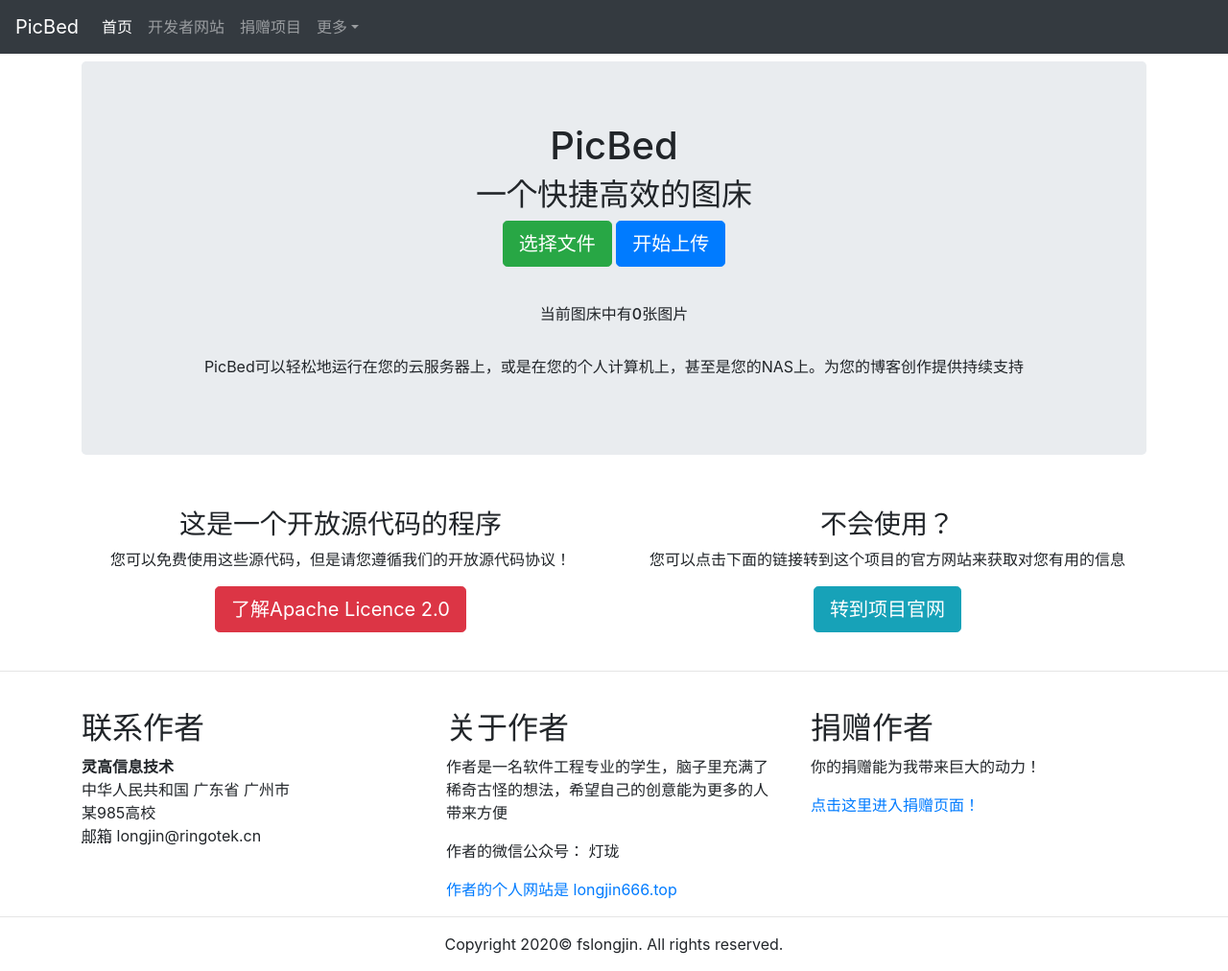
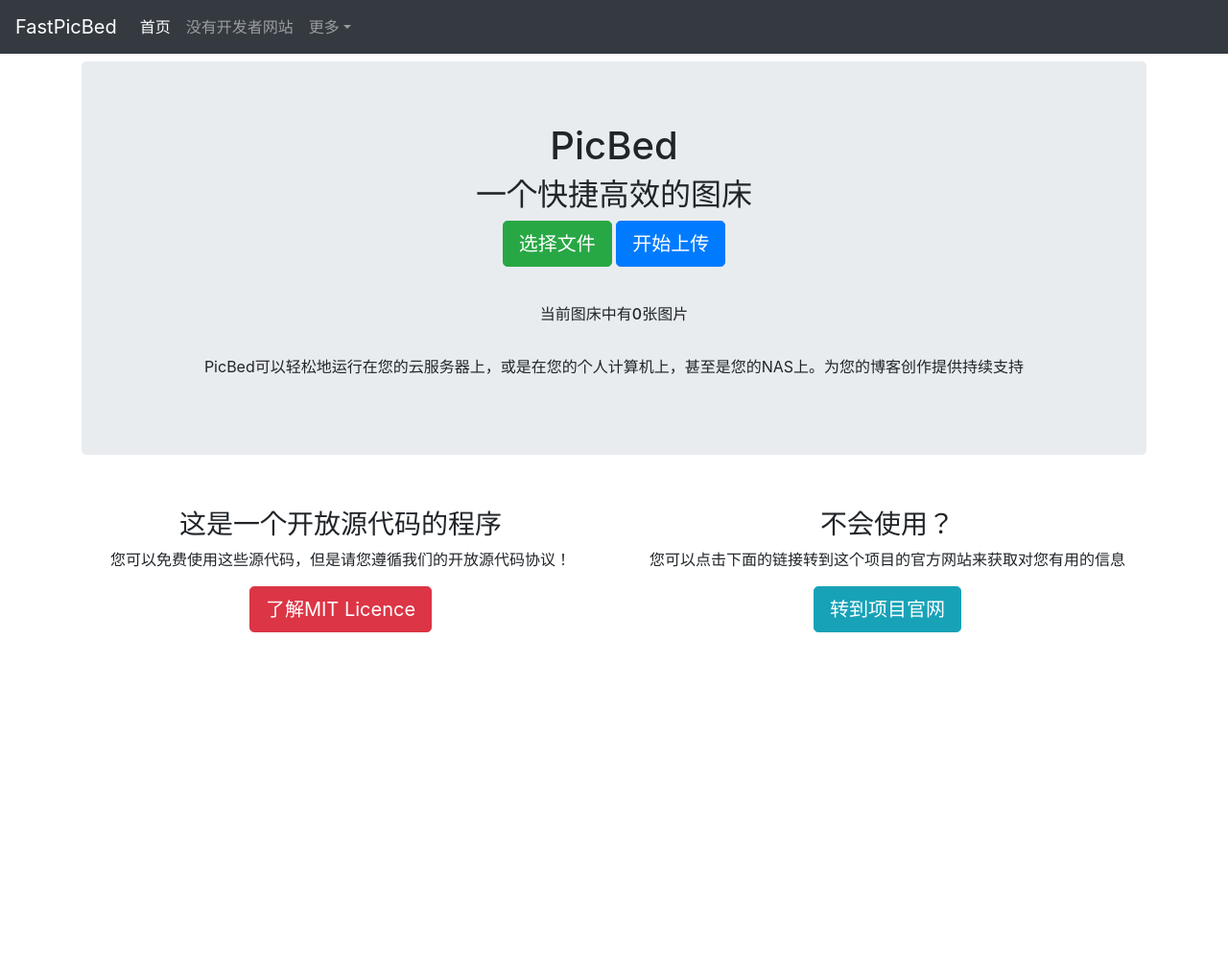
Before and after one commit to yw1573/FastPicBed, a FastAPI app: page / in a window 1280 px wide. Shown: the whole page at 96% size. After the commit the page ends 659 px from the top, so only its background shows below. Run offline with FastAPI, Linux system fonts and the light colour scheme; some libraries are stand-ins or nearby versions.

Commit message:
提交readme文档以及简化html，标记了项目灵感来源，以及借鉴部分代码

```diff
--- a/templates/index.html
+++ b/templates/index.html
@@ -10,7 +10,7 @@
   </head>
   <body>
     <nav class="navbar navbar-expand-lg navbar-dark bg-dark">
-      <a class="navbar-brand" href="#">PicBed</a>
+      <a class="navbar-brand" href="#">FastPicBed</a>
       <button class="navbar-toggler" type="button" data-toggle="collapse" data-target="#navbarSupportedContent" aria-controls="navbarSupportedContent" aria-expanded="false" aria-label="Toggle navigation">
       <span class="navbar-toggler-icon"></span>
       </button>
@@ -20,17 +20,14 @@
             <a class="nav-link" href="#">首页<span class="sr-only">(current)</span></a>
           </li>
           <li class="nav-item">
-            <a class="nav-link" href="http://127.0.0.1">开发者网站</a>
-          </li>
-          <li class="nav-item">
-            <a class="nav-link" href="http://127.0.0.1">捐赠项目</a>
+            <a class="nav-link" href="http://127.0.0.1">没有开发者网站</a>
           </li>
           <li class="nav-item dropdown">
             <a class="nav-link dropdown-toggle" href="#" id="dropdown" role="button" data-toggle="dropdown" aria-haspopup="true" aria-expanded="false">更多</a>
             <div class="dropdown-menu" aria-labelledby="navbarDropdown">
-              <a class="dropdown-item" href="http://127.0.0.1">项目官网</a>
-              <a class="dropdown-item" href="http://127.0.0.1">访问项目的Github地址</a>
-              <a class="dropdown-item" href="http://127.0.0.1">访问作者的Github主页</a>
+              <a class="dropdown-item" href="https://github.com/yw1573/FastPicBed">项目官网</a>
+              <a class="dropdown-item" href="https://github.com/yw1573/FastPicBed">访问项目的Github地址</a>
+              <a class="dropdown-item" href="https://github.com/yw1573">访问作者的Github主页</a>
               <div class="dropdown-divider"></div>
               <a class="dropdown-item" href="#">还在开发中哦...</a>
             </div>
@@ -84,57 +81,17 @@
            <br>
           <h3>这是一个开放源代码的程序</h3>
           <p>您可以免费使用这些源代码，但是请您遵循我们的开放源代码协议！</p>
-          <a class="btn btn-danger btn-lg" href="http://www.apache.org/licenses/LICENSE-2.0.html" role="button">了解Apache Licence 2.0</a>
+          <a class="btn btn-danger btn-lg" href="https://mit-license.org/" role="button">了解MIT Licence</a>
         </div>
 
         <div class="text-center col-md-6 col-12">
           <br>
           <h3>不会使用？</h3>
           <p>您可以点击下面的链接转到这个项目的官方网站来获取对您有用的信息</p>
-          <a class="btn btn-info btn-lg" href="https://github.com/fslongjin/My-Easy-Pic-Bed" role="button">转到项目官网</a>
+          <a class="btn btn-info btn-lg" href="https://github.com/yw1573/FastPicBed" role="button">转到项目官网</a>
         </div>
       </div>
     </div>
-    <br>
-    <hr>
-    <br>
-
-
-    <div class="container">
-      <div class="row">
-        <div class="col-lg-4 col-md-6 col-sm-6 mb-md-0 mb-2">
-          <h2>联系作者</h2>
-          <address>
-            <strong>灵高信息技术</strong><br>
-            中华人民共和国 广东省 广州市<br>
-            某985高校<br>
-            <abbr title="email">邮箱</abbr> longjin@ringotek.cn
-          </address>
-
-        </div>
-        <div class="col-lg-4 col-md-6 col-12">
-          <h2>关于作者</h2>
-          <p>作者是一名软件工程专业的学生，脑子里充满了稀奇古怪的想法，希望自己的创意能为更多的人带来方便</p>
-          <p>作者的微信公众号： 灯珑</p>
-          <a href="http://longjin666.top">作者的个人网站是 longjin666.top</a>
-        </div>
-        <div class="col-lg-4 col-12">
-          <h2>捐赠作者</h2>
-          <p>你的捐赠能为我带来巨大的动力！</p>
-          <a href="http://www.longjin666.top/?page_id=54">点击这里进入捐赠页面！</a>
-        </div>
-      </div>
-    </div>
-    <hr>
-    <footer class="text-center">
-      <div class="container">
-        <div class="row">
-          <div class="col-12">
-            <p>Copyright 2020© fslongjin. All rights reserved.</p>
-          </div>
-        </div>
-      </div>
-    </footer>
 </body>
 
 <script src="../static/js/jquery-3.7.1.min.js"></script>
```
Also changed, not shown: README.md.
